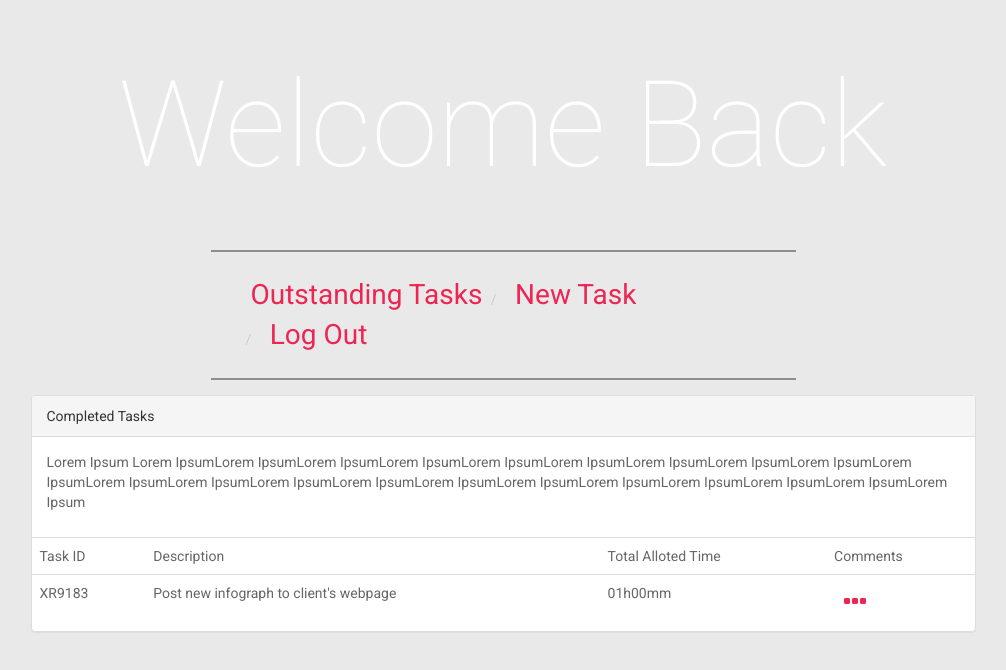
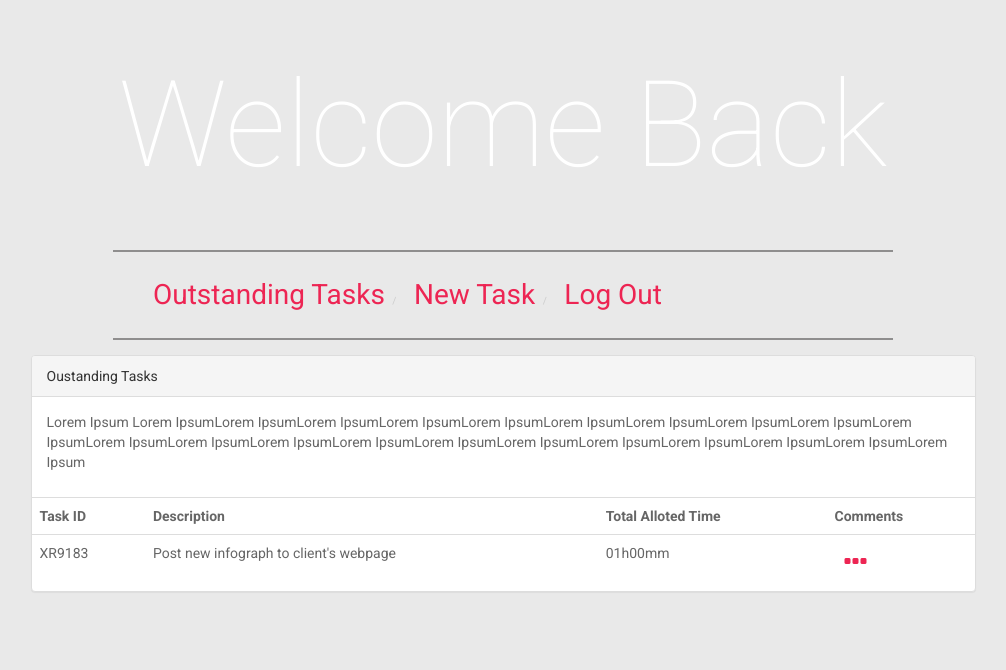
Before and after one commit to s95116/timeHub, a PHP site: page /ticket.html in a window 1280 px wide. Shown: the top 670 px of the page, without its empty margins (137-1143 px from the left). Run offline with PHP 8.4, Linux system fonts and the light colour scheme; some libraries are stand-ins or nearby versions; some web fonts are replaced.

Commit message:
fixed navbar

```diff
--- a/assets/css/style2.css
+++ b/assets/css/style2.css
@@ -40,7 +40,7 @@ body {
 .breadcrumb{
   margin-bottom: 0px;
   background-color: inherit;
-
+  font-size: 10px;
 }
 
 a{
@@ -60,3 +60,7 @@ a{
 table{
   text-align: justify;
 }
+
+th{
+  font-weight: bold;
+}
--- a/ticket.html
+++ b/ticket.html
@@ -27,7 +27,7 @@
 </div><!-- End of header row -->
 
 <div class="row">
-  <div class="col-md-6 col-md-offset-3" id="navbar">
+  <div class="col-md-8 col-md-offset-2" id="navbar">
 
   <ol class="breadcrumb">
     <li><a href="#" title="#" id="second-link">Outstanding Tasks</a></li>
@@ -42,7 +42,7 @@
   <div class="col-md-10 col-md-offset-1" id="contentbox">
 
     <div class="panel panel-default">
-      <div class="panel-heading">Completed Tasks</div>
+      <div class="panel-heading">Oustanding Tasks</div>
       <div class="panel-body">
         <p>Lorem Ipsum Lorem IpsumLorem IpsumLorem IpsumLorem IpsumLorem IpsumLorem IpsumLorem IpsumLorem IpsumLorem IpsumLorem IpsumLorem IpsumLorem IpsumLorem IpsumLorem IpsumLorem IpsumLorem IpsumLorem IpsumLorem IpsumLorem IpsumLorem IpsumLorem Ipsum</p>
       </div>
```
